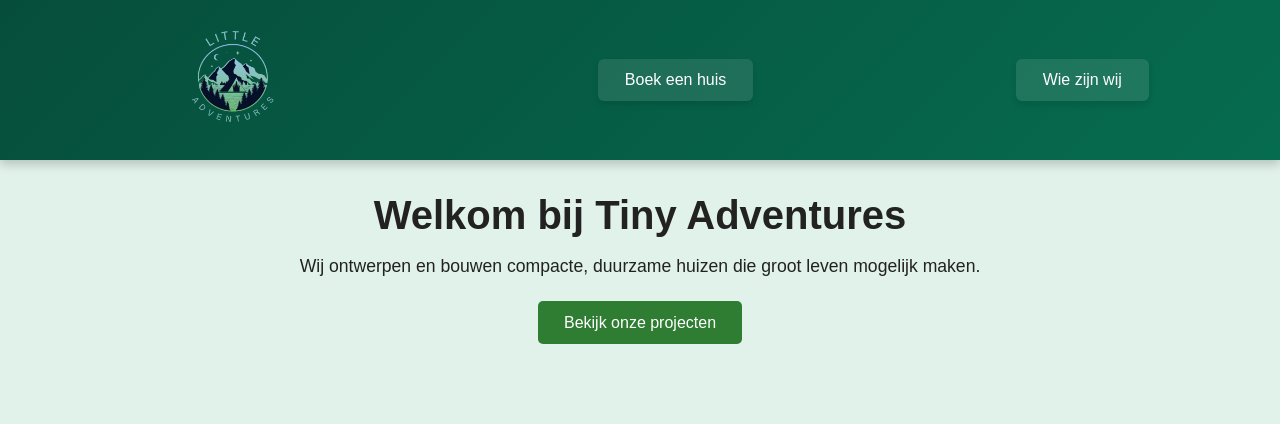
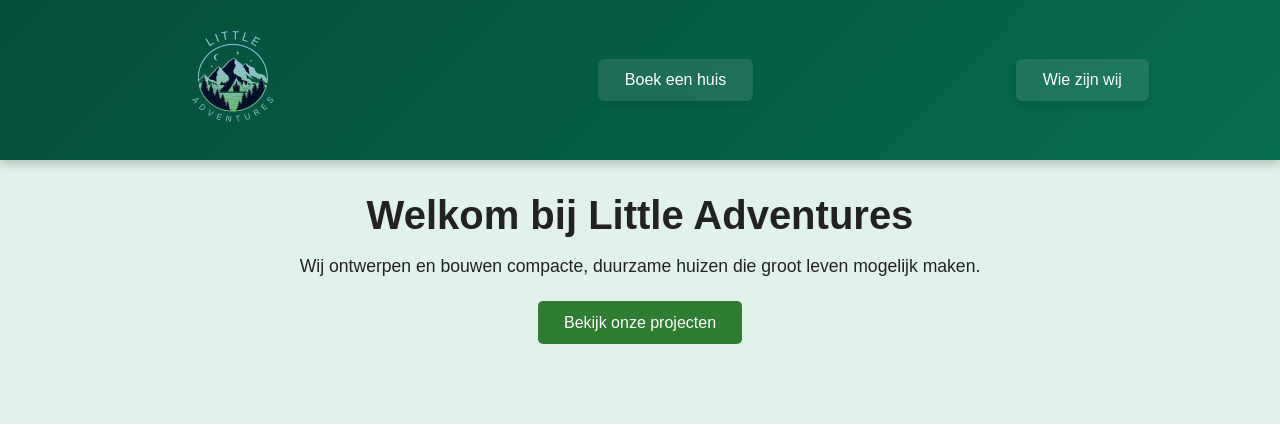
Before and after one commit to Slex736/Little-Adventures, a Django app: page / in a window 1280 px wide. Shown: the top 425 px of the page. Run offline with Django 5.2, Linux system fonts and the light colour scheme.

Commit message:
real final commit

```diff
--- a/Homepage/templates/Homepage/Homepage.html
+++ b/Homepage/templates/Homepage/Homepage.html
@@ -7,7 +7,7 @@
 
 {% block content %}
 <section class="intro">
-  <h1>Welkom bij Tiny Adventures</h1>
+  <h1>Welkom bij Little Adventures</h1>
   <p>Wij ontwerpen en bouwen compacte, duurzame huizen die groot leven mogelijk maken.</p>
   <a href="#projecten" class="btn-project">Bekijk onze projecten</a>
 </section>
```
